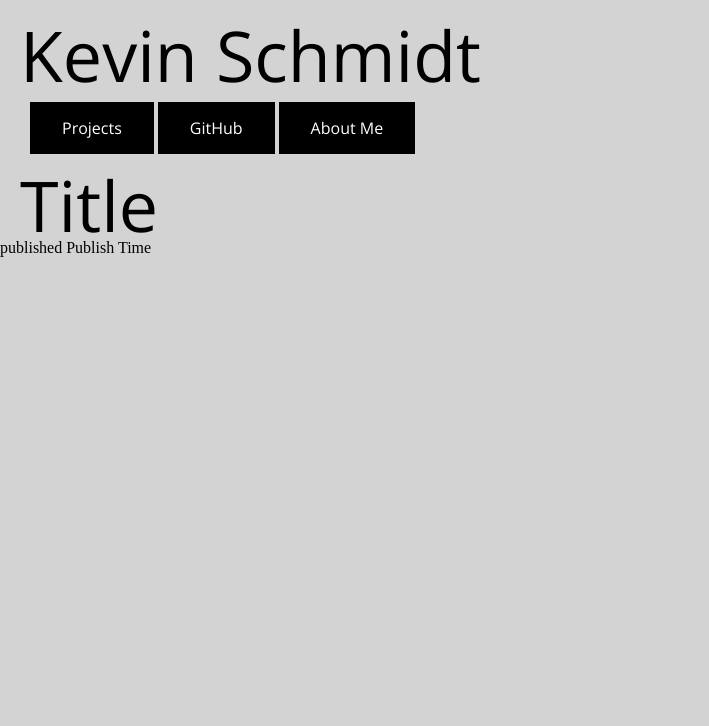
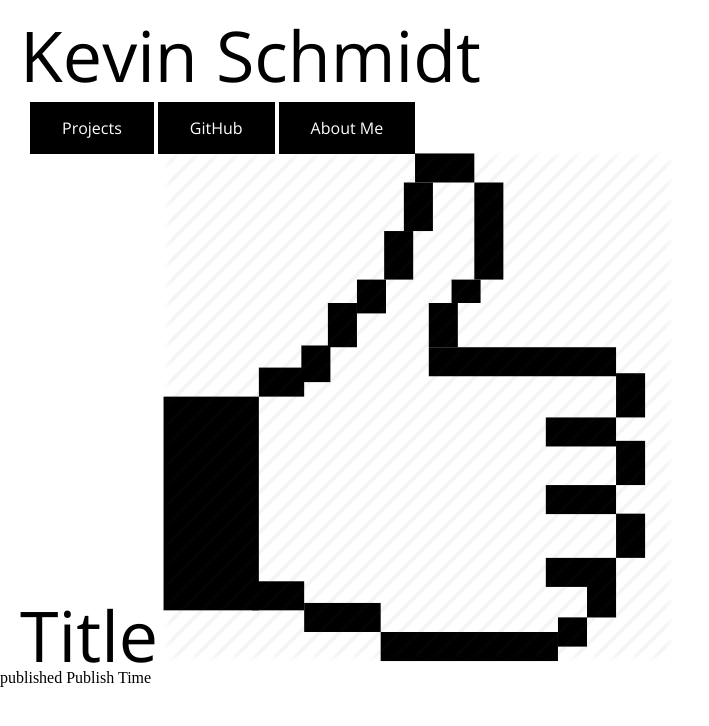
Before and after one commit to KevinNSP/portfolio, a plain HTML site: page index.html in a window 1280 px wide. Shown: the whole page, without its empty margins (0-709 px from the left). Drawn offline with nearby package versions, Linux system fonts and the light colour scheme.

Commit message:
added hyperlink to github, added placeholder image and responsiveness

```diff
--- a/index.html
+++ b/index.html
@@ -7,7 +7,6 @@
     <link href="https://fonts.googleapis.com/css?family=Open+Sans" rel="stylesheet">
     <link rel="stylesheet" type="text/css" href="reset.css">
     <link rel="stylesheet" type="text/css" href="style.css">
-    <script src="jquery-3.1.1.min.js"></script>
   </head>
   <body>
     <header>
@@ -16,7 +15,7 @@
       <div class="navbar">
         <nav>
           <a class="navbutton" href="#projects">Projects</a>
-          <a class="navbutton" href="#github">GitHub</a>
+          <a class="navbutton" href="https://github.com/KevinNSP">GitHub</a>
           <a class="navbutton" href="#about">About Me</a>
         </nav>
       </div>
@@ -26,6 +25,7 @@
         <article class="template">
           <header>
             <h1>Title</h1>
+            <img src="assets/like1-512.png" alt="placeholder">
             <div class="dateInfo">
               published <time pubdate datetime="2000-01-01">Publish Time</time>
             </div>
@@ -35,6 +35,7 @@
       </section>
     </main>
     <footer>
+      <script src="jquery-3.1.1.min.js"></script>
 
     </footer>
   </body>
--- a/style.css
+++ b/style.css
@@ -41,7 +41,17 @@ nav {
   display: inline;
 }
 
+img {
+  display: inline-block;
+  max-width: 100%;
+}
+
 @media screen and (min-width: 700px) {
+
+  header img {
+    display: inline;
+    max-width: 100%;
+  };
 
   body {
     background-color: lightgrey;
```
